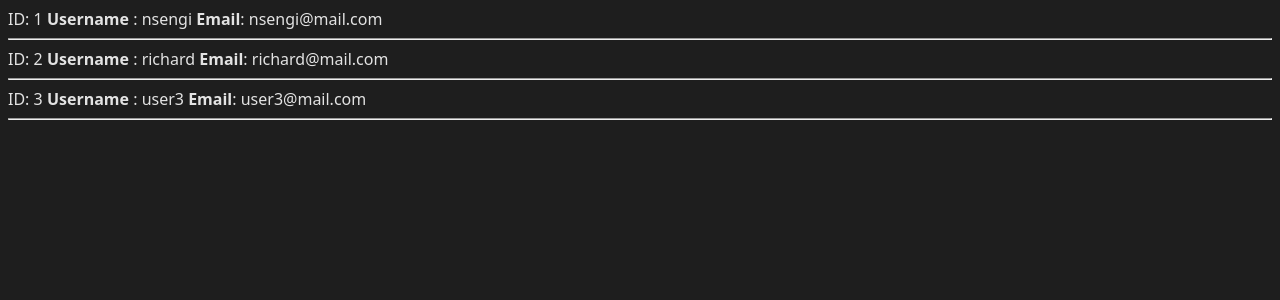
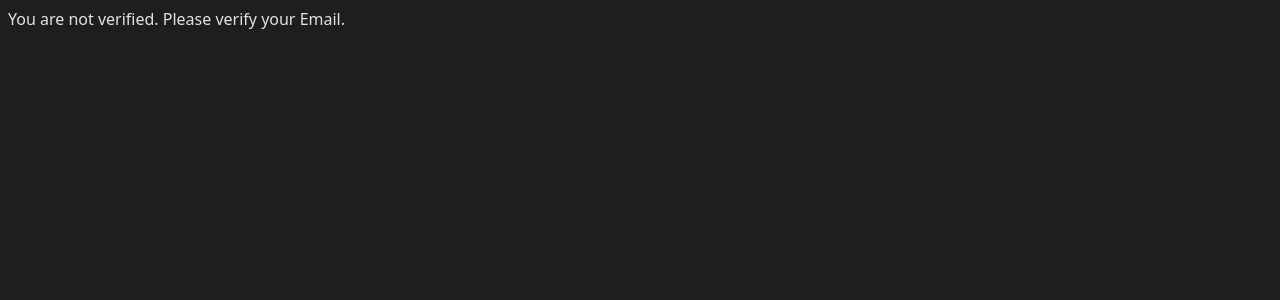
Before and after one commit to iAmNsengi/React-Tutorial, a React (Vite) app: page / in a window 1280 px wide. Shown: the top 300 px of the page. Built offline with nearby package versions, Linux system fonts and the light colour scheme.

Commit message:
conditional rendering

```diff
--- a/src/App.jsx
+++ b/src/App.jsx
@@ -1,28 +1,57 @@
-import UserDetails from "./components/UserDetails";
+// import UserDetails from "./components/UserDetails";
 
+// export default function App() {
+//   const mockUsers = [
+//     {
+//       id: 1,
+//       username: "nsengi",
+//       email: "nsengi@mail.com",
+//     },
+//     {
+//       id: 2,
+//       username: "richard",
+//       email: "richard@mail.com",
+//     },
+//     {
+//       id: 3,
+//       username: "user3",
+//       email: "user3@mail.com",
+//     },
+//   ];
+//   return (
+//     <>
+//       {mockUsers.map((user) => {
+//         return <UserDetails key={user.id} user={user} />;
+//       })}
+//     </>
+//   );
+// }
+
+// export default function Ap() {
+//   const isAuthenticated = true;
+//   return isAuthenticated ? (
+//     <div>
+//       <h1>Welcome, User!</h1>
+//     </div>
+//   ) : (
+//     <div>
+//       <span> You are not logged in</span>
+//     </div>
+//   );
+// }
 export default function App() {
-  const mockUsers = [
-    {
-      id: 1,
-      username: "nsengi",
-      email: "nsengi@mail.com",
-    },
-    {
-      id: 2,
-      username: "richard",
-      email: "richard@mail.com",
-    },
-    {
-      id: 3,
-      username: "user3",
-      email: "user3@mail.com",
-    },
-  ];
-  return (
-    <>
-      {mockUsers.map((user) => {
-        return <UserDetails key={user.id} user={user} />;
-      })}
-    </>
-  );
+  const USER_STATUS = "NOT_VERIFIED";
+  if (USER_STATUS == "NOT_VERIFIED") {
+    return (
+      <div>
+        <span>You are not verified. Please verify your Email.</span>
+      </div>
+    );
+  } else if (USER_STATUS === "VERIFIED") {
+    return (
+      <div>
+        <span>You are verified. Congrats</span>
+      </div>
+    );
+  }
 }
```
